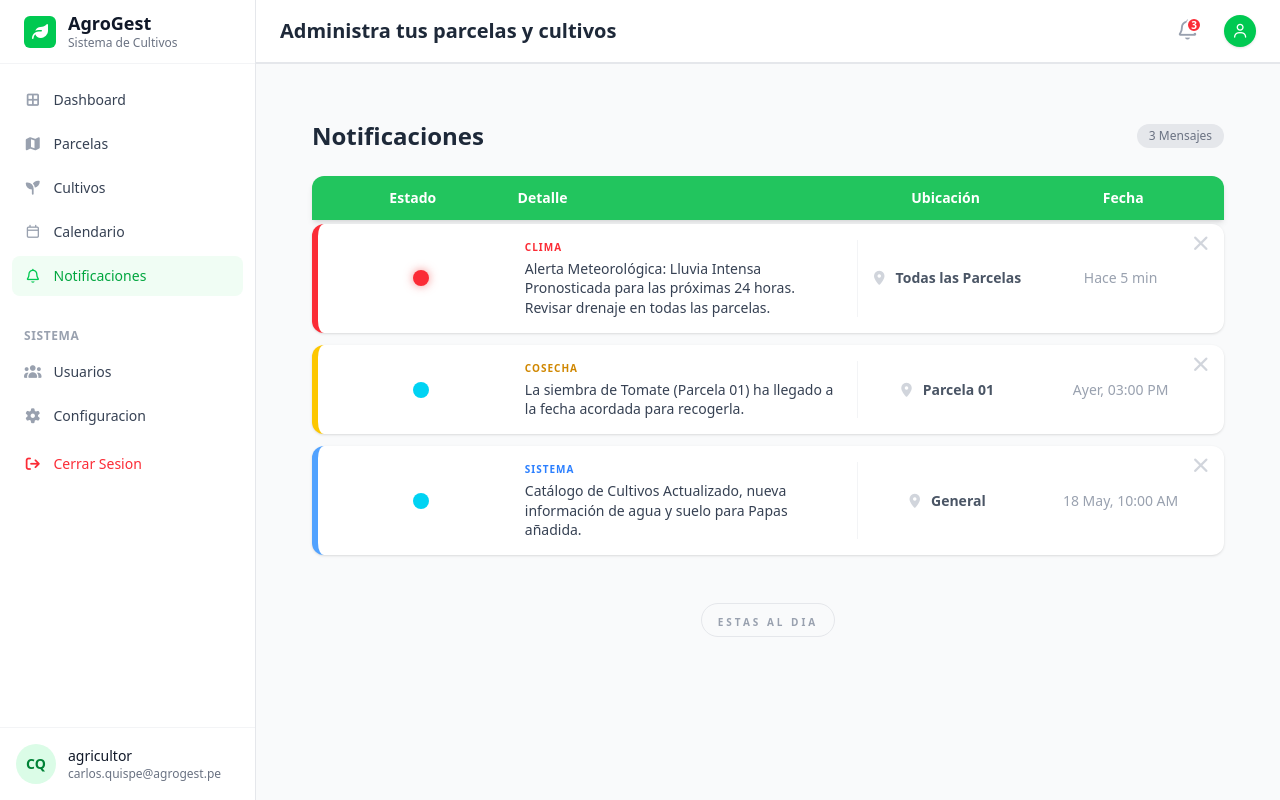
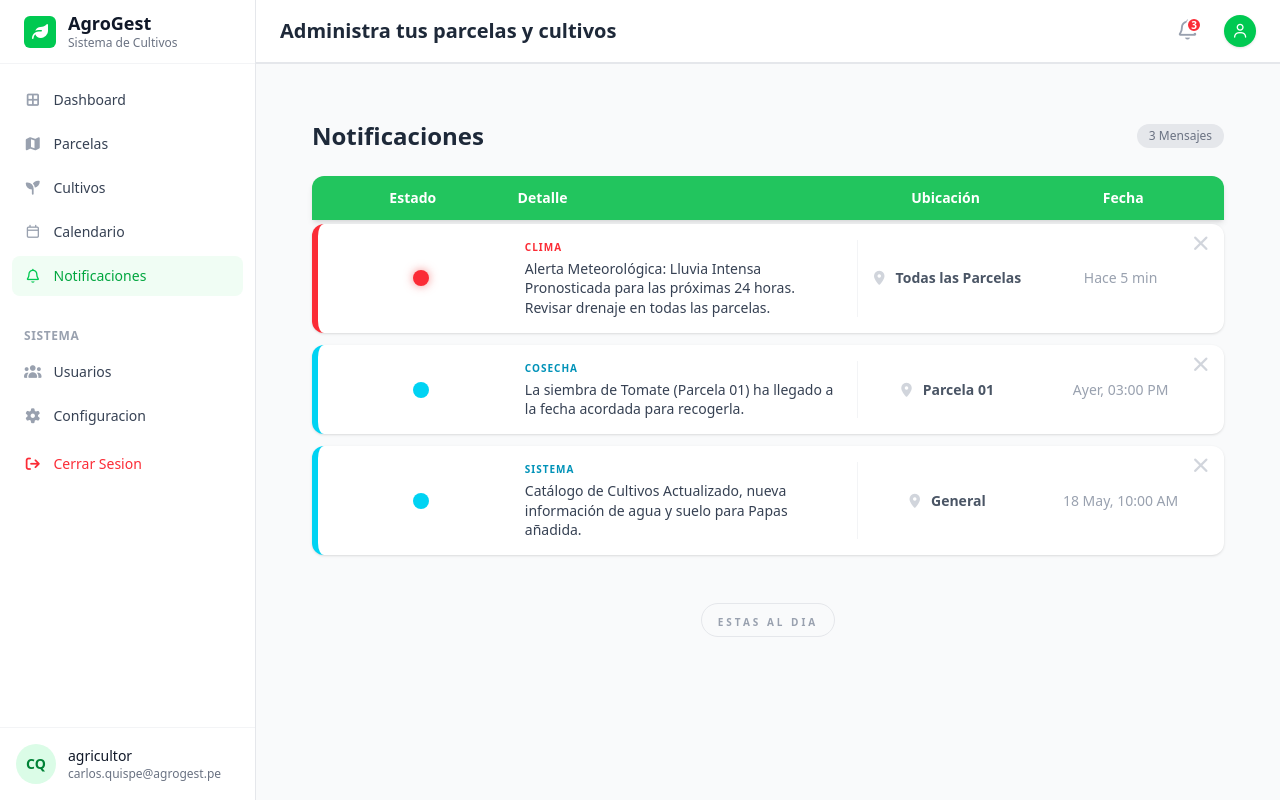
Before and after one commit to LeonardoHuamanMezarina/A241S5_APS_T01_fe, an Angular app: page /notifications in a window 1280 px wide. Built offline with nearby package versions, Linux system fonts and the light colour scheme.

Commit message:
feature: update card borders to match read status and sync with auto-read logic

```diff
--- a/src/app/features/notifications/notifications.component.html
+++ b/src/app/features/notifications/notifications.component.html
@@ -17,14 +17,14 @@
     <div *ngFor="let nota of listaNotificaciones; let i = index"
          (mouseenter)="iniciarAutoVisto(i)"
          (mouseleave)="cancelarAutoVisto(i)"
-         class="grid grid-cols-5 items-center bg-white p-4 rounded-xl shadow-sm border-l-[6px] hover:shadow-md transition-all duration-300 relative"
+         class="grid grid-cols-5 items-center bg-white p-4 rounded-xl shadow-sm border-l-[6px] hover:shadow-md transition-all duration-500 relative"
          [ngClass]="{
-           'border-red-500': nota.tipo === 'critica',
-           'border-yellow-400': nota.tipo === 'advertencia',
-           'border-blue-400': nota.tipo === 'info'
+           'border-red-500': !nota.leido && nota.tipo === 'critica',
+           'border-yellow-400': !nota.leido && nota.tipo === 'advertencia',
+           'border-blue-400': !nota.leido && nota.tipo === 'info',
+           'border-cyan-400': nota.leido
          }">
-
-      <div class="flex justify-center">
+         <div class="flex justify-center">
         <div class="w-4 h-4 rounded-full transition-all duration-700"
              [ngClass]="nota.leido ? 'bg-cyan-400' : 'bg-red-500 shadow-[0_0_10px_rgba(239,68,68,0.6)]'">
         </div>
@@ -34,9 +34,10 @@
         <div class="flex items-center gap-2 mb-1">
           <span class="text-[10px] font-black uppercase tracking-widest"
                 [ngClass]="{
-                  'text-red-500': nota.tipo === 'critica',
-                  'text-yellow-600': nota.tipo === 'advertencia',
-                  'text-blue-500': nota.tipo === 'info'
+                  'text-red-500': !nota.leido && nota.tipo === 'critica',
+                  'text-yellow-600': !nota.leido && nota.tipo === 'advertencia',
+                  'text-blue-500': !nota.leido && nota.tipo === 'info',
+                  'text-cyan-600': nota.leido
                 }">
             {{ nota.tipoLabel }}
           </span>
```
